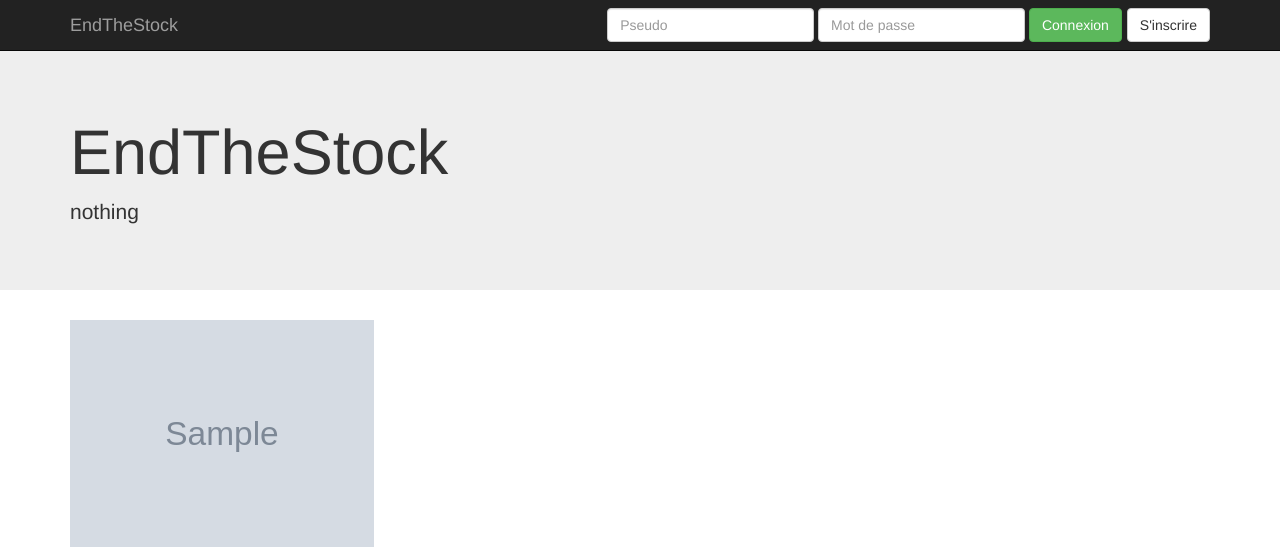
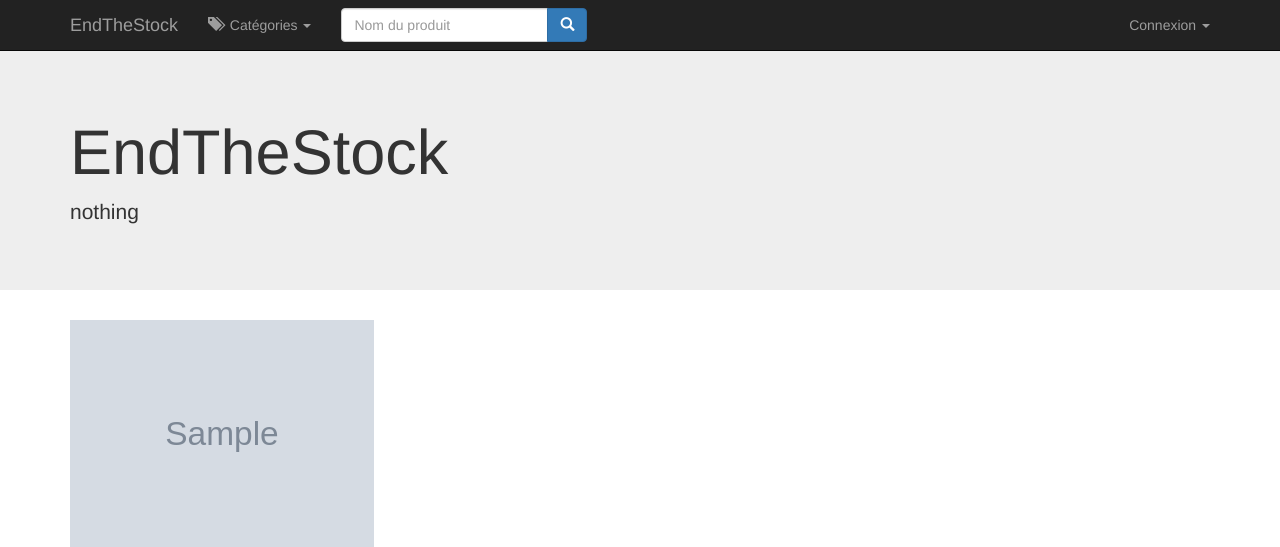
Before and after one commit to GeneralQuarter/EndTheStock, a PHP site: page /index.php in a window 1280 px wide. Shown: the top 547 px of the page. Run offline with PHP 8.4, Linux system fonts and the light colour scheme; tables that the repository leaves empty hold one stand-in row (values such as "Sample post"); grey boxes marked "Sample" are stand-in pictures; some libraries are stand-ins or nearby versions.

Commit message:
Changement de la navbar.

```diff
--- a/navbar.php
+++ b/navbar.php
@@ -1,3 +1,13 @@
+<?php
+$categories = [];
+if($isBD){
+    $res = $bd->query("SELECT * FROM CATEGORIE");
+
+    if($res !== false) while($row = $res->fetch_assoc()){
+        $categories[] = new Categorie($row['ID_CATEGORIE'], $row['NOM_CATEGORIE']);
+    }
+} ?>
+
 <nav class="navbar navbar-inverse navbar-fixed-top">
     <div class="container">
         <div class="navbar-header">
@@ -10,9 +20,32 @@
             <a class="navbar-brand" href="<?php echo $documentRoot ?>/">EndTheStock</a>
         </div>
         <div id="navbar" class="navbar-collapse collapse">
+            <ul class="nav navbar-nav">
+                <li class="dropdown">
+                    <a href="#" class="dropdown-toggle" data-toggle="dropdown" role="button" aria_haspopup="true" aria-expanded="false"><span class="glyphicon glyphicon-tags" aria-hidden="true"></span>&nbsp;&nbsp;Catégories <span class="caret"></span></a>
+                    <ul class="dropdown-menu">
+                        <?php foreach($categories as $categorie){ ?>
+                        <li><a href="search.php?categorie=<?php echo $categorie->getId() ?>"><?php echo $categorie->getNom() ?></a></li>
+                        <?php } ?>
+                    </ul>
+                </li>
+            </ul>
+            <form class="navbar-form navbar-left" action="search.php" method="GET">
+                <div class="form-group">
+                    <div class="input-group">
+                        <input type="text" placeholder="Nom du produit" class="form-control">
+                        <span class="input-group-btn">
+                            <button type="submit" class="btn btn-primary"><span class="glyphicon glyphicon-search"></span></button>
+                        </span>
+                    </div>
+                </div>
+            </form>
             <?php if (!$isUserConnected) { ?>
-                <button class="btn btn-default pull-right" style="margin-top:8px;margin-left:5px" data-toggle="modal" data-target="#registerForm">S'inscrire</button>
-                <form class="navbar-form navbar-right" action="<?php echo $documentRoot ?>/utilisateur/connexion.php" method="POST">
+            <ul class="nav navbar-nav navbar-right">
+                <li class="dropdown">
+                    <a href="#" class="dropdown-toggle" data-toggle="dropdown" role="button" aria_haspopup="true" aria-expanded="false">Connexion <span class="caret"></span></a>
+                    <ul class="dropdown-menu" style="min-width: 300px; padding: 10px;">
+                        <form action="<?php echo $documentRoot ?>/utilisateur/connexion.php" method="POST">
                             <div class="form-group">
                                 <input type="text" placeholder="Pseudo" name="pseudo" class="form-control">
                             </div>
@@ -21,8 +54,13 @@
                             </div>
                             <button type="submit" class="btn btn-success">Connexion</button>
                         </form>
+                        <button class="btn btn-default pull-right" style="margin-top:-35px;" data-toggle="modal" data-target="#registerForm">S'inscrire</button>
+                    </ul>
+                </li>
+            </ul>
             <?php } else { ?>
                 <ul class="nav navbar-nav navbar-right">
+                    <li><a href="<?php echo $documentRoot ?>/utilisateur/panier/consulter.php"><span class="glyphicon glyphicon-shopping-cart"></span> Panier <span class="badge">0</span></a></li>
                     <li class="dropdown">
                         <a href="#" class="dropdown-toggle" data-toggle="dropdown" role="button" aria_haspopup="true" aria-expanded="false"><?php echo $user->getPseudo(); ?> <span class="caret"></span></a>
                         <ul class="dropdown-menu">
```
Also changed, not shown: admin/categorie/consulter.php (+0 -7 lines). Lines whose indentation alone changed are shown as unchanged.
